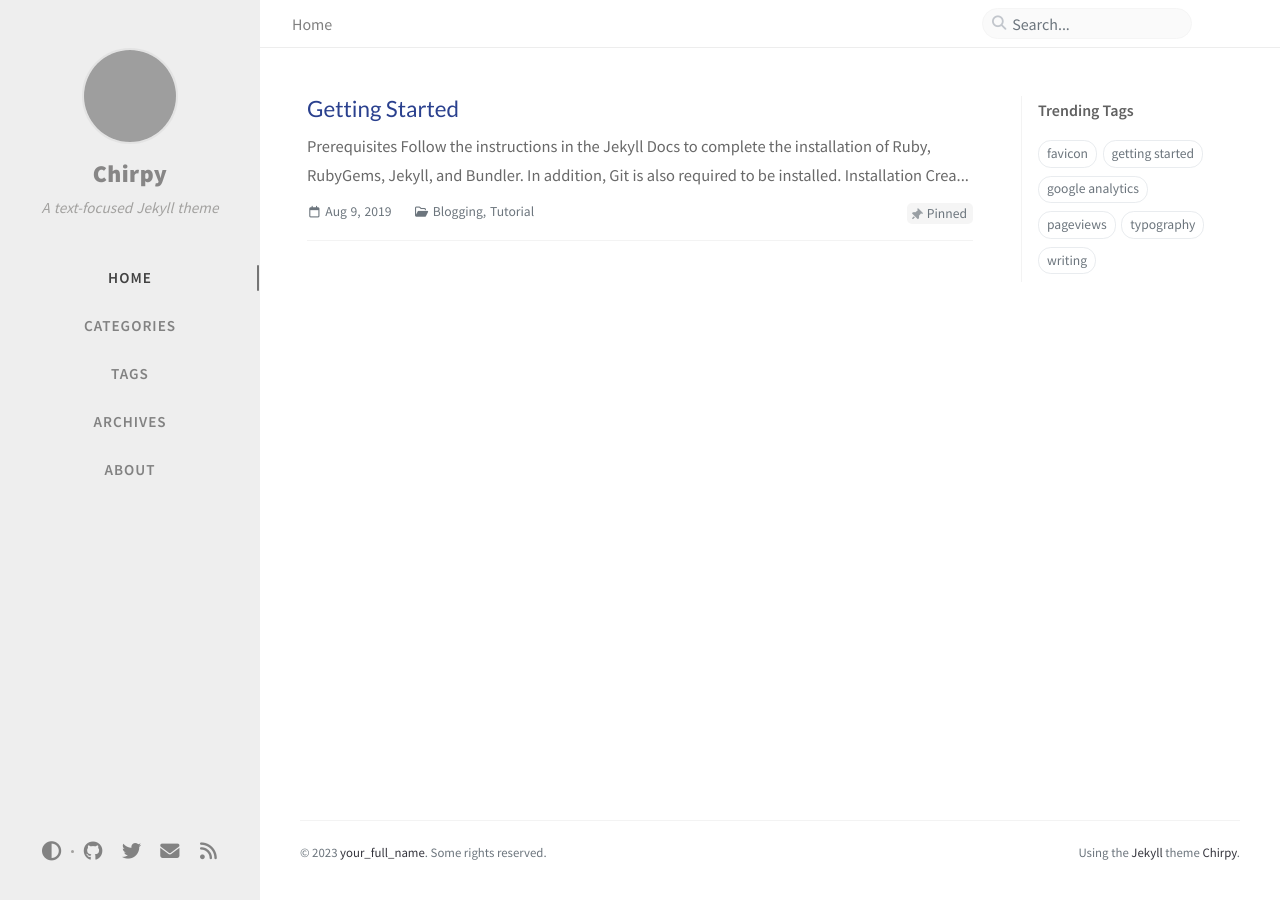
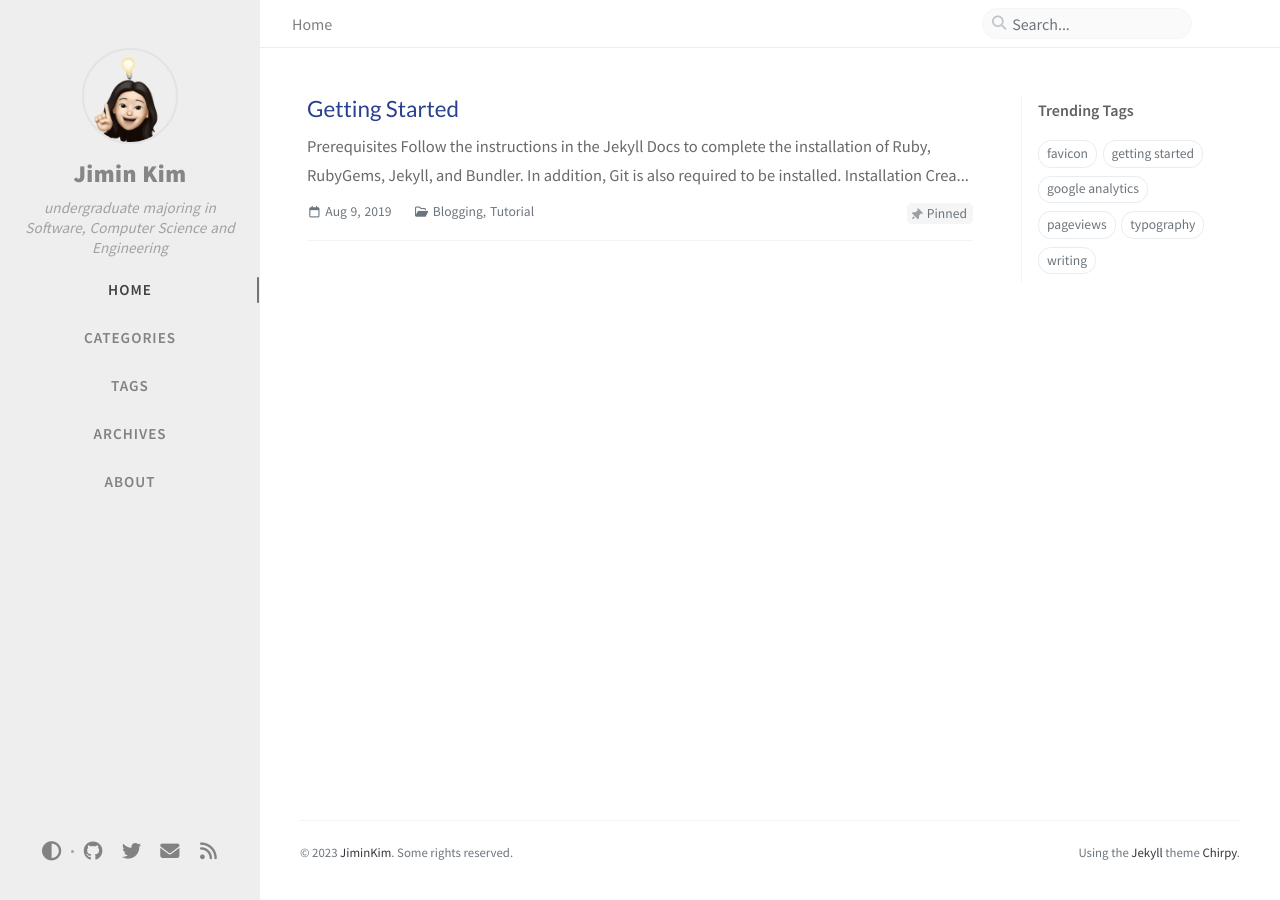
Before and after one commit to jimin-kiim/jimin-kiim.github.io, a Jekyll site: the page built from index.markdown, in a window 1280 px wide. Built offline with Jekyll 4.4.1, drawn with Linux system fonts in a browser that asks for light colours; comment, search, counter and statistics services are not loaded; grey boxes are pictures that could not be loaded.

Commit message:
Feat: setting personal info and else

```diff
--- a/_config.yml
+++ b/_config.yml
@@ -15,23 +15,23 @@ lang: en
 
 
 # Change to your timezone › http://www.timezoneconverter.com/cgi-bin/findzone/findzone
-timezone: Asia/Shanghai
+timezone: Asia/Seoul
 
 # jekyll-seo-tag settings › https://github.com/jekyll/jekyll-seo-tag/blob/master/docs/usage.md
 # ↓ --------------------------
 
-title: Chirpy                          # the main title
+title: Jimin Kim                          # the main title
 
-tagline: A text-focused Jekyll theme   # it will display as the sub-title
+tagline: undergraduate majoring in Software, Computer Science and Engineering   # it will display as the sub-title
 
 description: >-                        # used by seo meta and the atom feed
-  A minimal, responsive, and powerful Jekyll theme for presenting professional writing.
+  interseted in backend development
 
 # fill in the protocol & hostname for your site, e.g., 'https://username.github.io'
 url: 'https://jimin-kiim.github.io'
 
 github:
-  username: github_username             # change to your github username
+  username: jimin-kiim             # change to your github username
 
 twitter:
   username: twitter_username            # change to your twitter username
@@ -39,15 +39,15 @@ twitter:
 social:
   # Change to your full name.
   # It will be displayed as the default author of the posts and the copyright owner in the Footer
-  name: your_full_name
-  email: example@domain.com             # change to your email address
+  name: JiminKim
+  email: 0305jimin@gmail.com             # change to your email address
   links:
     # The first element serves as the copyright owner's link
-    - https://twitter.com/username      # change to your twitter homepage
-    - https://github.com/username       # change to your github homepage
+    # - https://twitter.com/username      # change to your twitter homepage
+    - https://github.com/jimin-kiim      # change to your github homepage
     # Uncomment below to add more social links
     # - https://www.facebook.com/username
-    # - https://www.linkedin.com/in/username
+    - https://www.linkedin.com/in/jimin-kim-5a8045149/
 
 google_site_verification:               # fill in to your verification string
 
@@ -79,10 +79,10 @@ theme_mode:   # [light|dark]
 # will be added to all image (site avatar & posts' images) paths starting with '/'
 #
 # e.g. 'https://cdn.com'
-img_cdn: 'https://chirpy-img.netlify.app'
+img_cdn: './assets/img'
 
 # the avatar on sidebar, support local or CORS resources
-avatar: '/commons/avatar.jpg'
+avatar: '/memoji_light_bulb.png'
 
 # boolean type, the global switch for ToC in posts.
 toc: true
```
